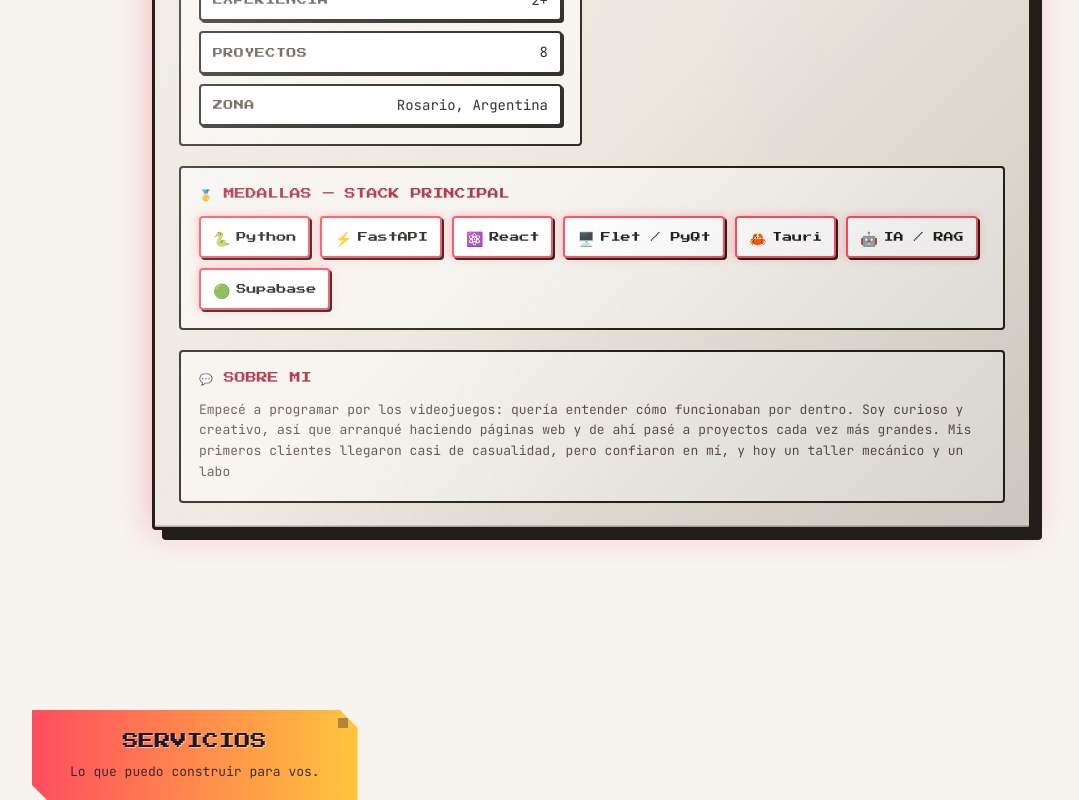
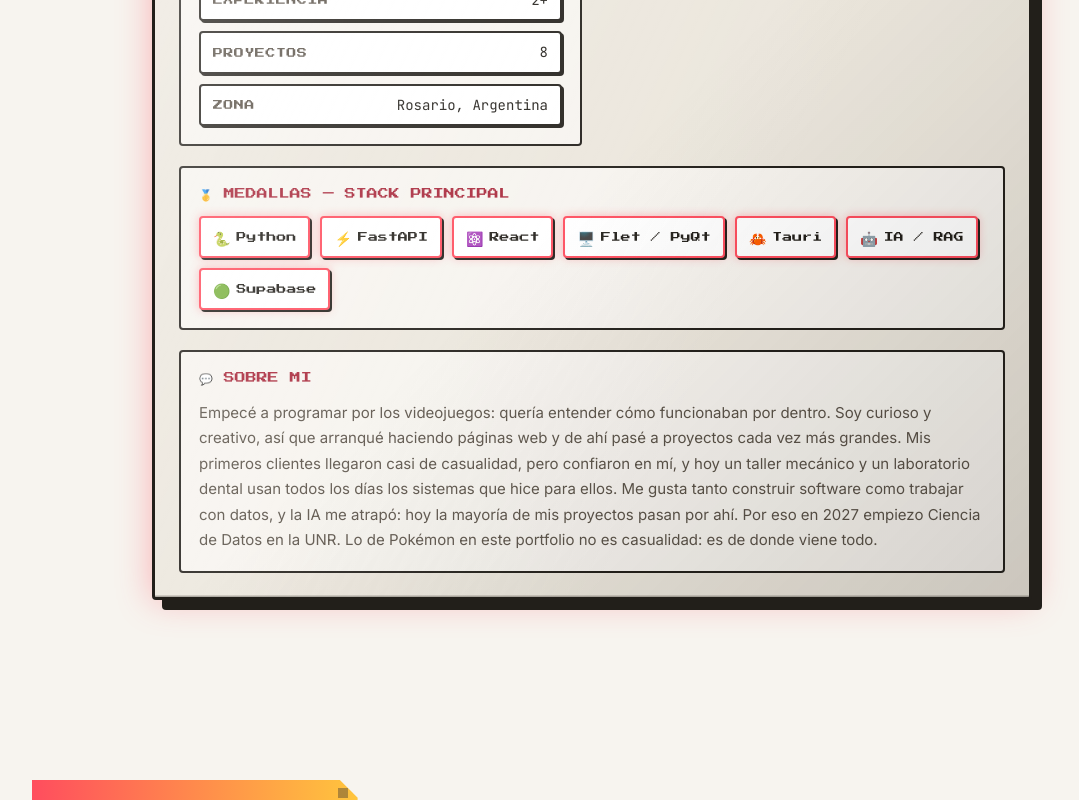
Before and after one commit to Rahyned/Portafolio-web, a React (Vite) app in the folder client/: page / in a window 1280 px wide. Shown: the part 1496-2296 px from the top of the page, without its empty margins (48-1127 px from the left). Built offline with nearby package versions, Linux system fonts and the light colour scheme; no server answers.

Commit message:
feat(sobre-mi): bio completa sin efecto de tipeo

```diff
--- a/client/src/components/TrainerCard.jsx
+++ b/client/src/components/TrainerCard.jsx
@@ -1,42 +1,7 @@
-import { useEffect, useRef, useState } from "react";
-import { useTypewriter } from "../hooks/useTypewriter";
-import { useCountUp } from "../hooks/useCountUp";
+import { useEffect, useState } from "react";
 import { useData } from "../context/DataContext";
 import { useSound } from "../context/SoundContext";
 import { useLanguage } from "../context/LanguageContext";
-
-function BioTypewriter() {
-  const { data } = useData();
-  const { t } = useLanguage();
-  const ref = useRef(null);
-  const [visible, setVisible] = useState(false);
-
-  const { displayed, done } = useTypewriter(data.PROFILE.bio, { speed: 22, start: visible });
-
-  useEffect(() => {
-    const observer = new IntersectionObserver(
-      (entries) => {
-        if (entries[0].isIntersecting) {
-          setVisible(true);
-          observer.disconnect();
-        }
-      },
-      { threshold: 0.3 }
-    );
-    if (ref.current) observer.observe(ref.current);
-    return () => observer.disconnect();
-  }, []);
-
-  return (
-    <div className="trainer-bio">
-      <div ref={ref} className="bio-text" aria-live="polite">
-        {displayed}
-        {!done && <span className="typewriter-cursor" aria-hidden="true">▌</span>}
-      </div>
-      {done && <p className="bio-skip-hint">{t("trainer.bio.skip")}</p>}
-    </div>
-  );
-}
 
 export default function TrainerCard() {
   const { data } = useData();
@@ -44,10 +9,7 @@
   const { t } = useLanguage();
   const { PROFILE, BADGES } = data;
 
-  const fillRef = useRef(null);
-  const cardRef = useRef(null);
   const [expPct, setExpPct] = useState(0);
-  const [inView, setInView] = useState(false);
 
   useEffect(() => {
     requestAnimationFrame(() => {
@@ -55,39 +17,16 @@
     });
   }, [PROFILE.level, PROFILE.maxLevel]);
 
-  // El count-up arranca cuando la ficha entra en pantalla, no al montar
-  // (si no, la animación se perdería bajo el BootScreen).
-  useEffect(() => {
-    const el = cardRef.current;
-    if (!el) return undefined;
-    const io = new IntersectionObserver(
-      (entries) => {
-        if (entries[0].isIntersecting) {
-          setInView(true);
-          io.disconnect();
-        }
-      },
-      // threshold 0 + rootMargin negativo: la ficha puede ser más alta
-      // que el viewport, y un porcentaje alto nunca se alcanzaría.
-      { threshold: 0, rootMargin: "0px 0px -60px 0px" }
-    );
-    io.observe(el);
-    return () => io.disconnect();
-  }, []);
-
-  const years = useCountUp(PROFILE.expYears, inView);
-  const projects = useCountUp(PROFILE.completedProjects, inView);
-
   const stats = [
     { label: t("trainer.stat.level"), value: `${PROFILE.level} / ${PROFILE.maxLevel}` },
-    { label: t("trainer.stat.exp"), value: years },
-    { label: t("trainer.stat.projects"), value: projects },
+    { label: t("trainer.stat.exp"), value: PROFILE.expYears },
+    { label: t("trainer.stat.projects"), value: PROFILE.completedProjects },
     { label: t("trainer.stat.location"), value: PROFILE.location }
   ];
 
   return (
     <section className="trainer-section" id="ficha" aria-labelledby="trainerTitle">
-      <div ref={cardRef} className="trainer-card trainer-modal reveal">
+      <div className="trainer-card trainer-modal reveal">
         <div className="trainer-modal-header">
           <div className="trainer-avatar" role="img" aria-label={t("trainer.avatar.alt")}>
             <img src="/sprites/sprite-face.svg" alt={t("trainer.avatar.alt")} className="trainer-photo" width="64" height="64" loading="lazy" decoding="async" />
@@ -126,7 +65,7 @@
                 aria-valuemax={PROFILE.maxLevel}
                 aria-valuenow={PROFILE.level}
               >
-                <div ref={fillRef} className="exp-bar-fill" style={{ width: `${expPct}%` }} />
+                <div className="exp-bar-fill" style={{ width: `${expPct}%` }} />
               </div>
             </div>
           </div>
@@ -149,7 +88,9 @@
 
           <div className="trainer-modal-block">
             <h3 className="trainer-modal-blocktitle">{t("trainer.block.about")}</h3>
-            <BioTypewriter />
+            <div className="trainer-bio">
+              <p className="bio-text">{PROFILE.bio}</p>
+            </div>
           </div>
         </div>
       </div>
--- a/client/src/styles/trainer-card.css
+++ b/client/src/styles/trainer-card.css
@@ -356,29 +356,15 @@
   box-shadow: 2px 2px 0 var(--border), 0 0 10px var(--glow);
 }
 
-/* Bio con typewriter */
 .trainer-bio {
-  font-family: var(--font-mono);
-  font-size: 13px;
+  font-family: var(--font-body);
+  font-size: 15px;
+  line-height: 1.7;
   color: var(--text-secondary);
-  min-height: 40px;
 }
 
 .trainer-bio .bio-text {
   white-space: pre-wrap;
-}
-
-.trainer-bio .typewriter-cursor {
-  color: var(--accent-text);
-  animation: blink 0.8s step-start infinite;
-}
-
-.bio-skip-hint {
-  font-family: var(--font-pixel);
-  font-size: 10px;
-  color: var(--text-secondary);
-  margin-top: 10px;
-  opacity: 0.7;
 }
 
 /* ---------- Mobile ---------- */
```
